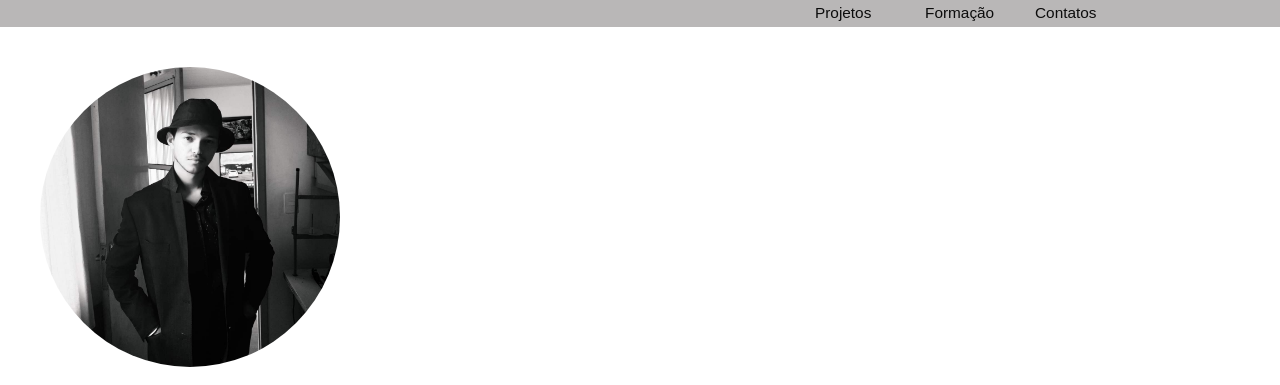
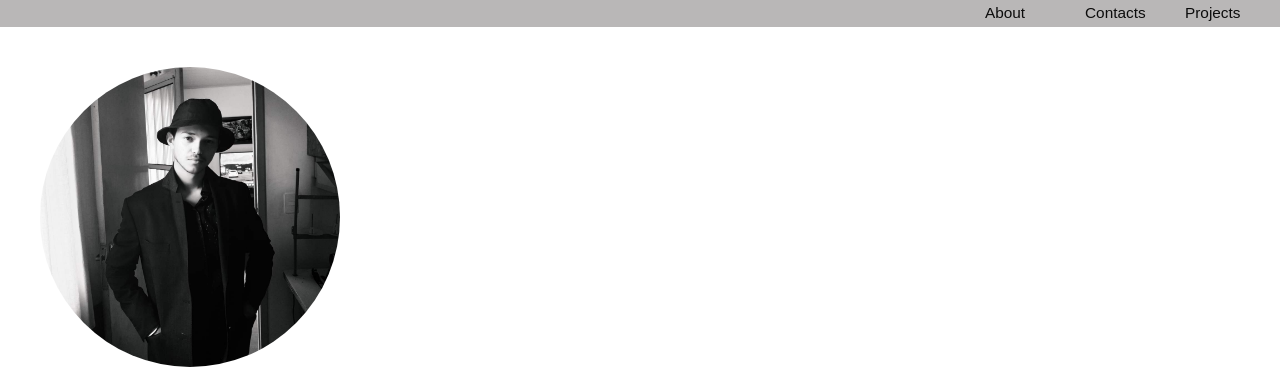
Before and after one commit to RafaelDFSdev/Portfolio-1, a plain HTML site: page index.html in a window 1280 px wide. Shown: the part 37-422 px from the top of the page. Drawn offline with Linux system fonts and the light colour scheme.

Commit message:
Ajusted html and css

```diff
--- a/css/style.css
+++ b/css/style.css
@@ -2,12 +2,6 @@
   margin: 0;
   padding: 0;
   box-sizing: border-box;
-  position: relative;
-  border: none;
-}
-
-html body{
-  height: 100%;
 }
 
 body {
@@ -17,70 +11,40 @@ body {
   color: #333;
 }
 
-  /* Header styles */
-.header-menu a {
-  width: 100px;
-  color: rgb(12, 12, 12);
-  /*color: rgb(52, 170, 52);*/
-  text-decoration: none;
-  }
-
+/* Header styles */
 header {
   background-color: rgb(185, 183, 183);
   }
 
-  header .content{
-    display: flex;
-    flex-direction: row-reverse;
-    align-items: center;
-    justify-content: space-between;
-    width: 100%;
-    max-width: 980px;
-    margin: auto;
-  }
-
 header h1 {
-  margin-right: 100%;
-  gap: 100px;
   display: flex;
-  flex-direction: row;
+  align-content: first baseline;
   margin: 0;
   font-size: 2em;
   }
 
-header nav{
+nav{
   display: flex;
-  }
-
-.header-menu{
-  display: flex;
+  flex-direction: row-reverse;
   list-style: none;
   margin: 0;
   padding: 0;
   }
 
-.header-menu li {
-  margin-right: 10px;
-  background-color: none;
+nav a {
+  width: 100px;
+  text-decoration: none;
+  padding: 5px;
+  border-radius: 3px;
+  color: rgb(12, 12, 12);
 }
 
-.header-menu li:last-child {
-  margin-right: 0;
- }
-
-.header-menu a {
-  text-decoration: none;
-  display: block;
-  padding: 5px;
-  border-radius: 3px;
-}
-
-.header-menu a:hover {
+nav a:hover {
   background-color: rgba(184, 181, 181, 0.795);
   color: #fff;
 }
 
-  /* Main styles */
+/* Main styles */
 .intro {
   margin: 25px;
   padding: 15px;
--- a/index.html
+++ b/index.html
@@ -11,15 +11,11 @@
 <body>
   <header>
     <h1>Jean Carlos</h1>
-  <div class="content">
-    <nav>
-      <ul class="header-menu">
-          <li><a href="#projetos">Projetos</a></li>
-          <li><a href="#formacao">Formação</a></li>
-          <li><a href="#contatos">Contatos</a></li>
-      </ul>
-  </nav>
-</div>
+      <nav>
+        <a href="#projects">Projects</a>
+        <a href="#contacts">Contacts</a>
+        <a href="#About">About</a>
+      </nav>
   </header>
 
   <main class="intro">
```
Also changed, not shown: css/responsive.css (deleted).
